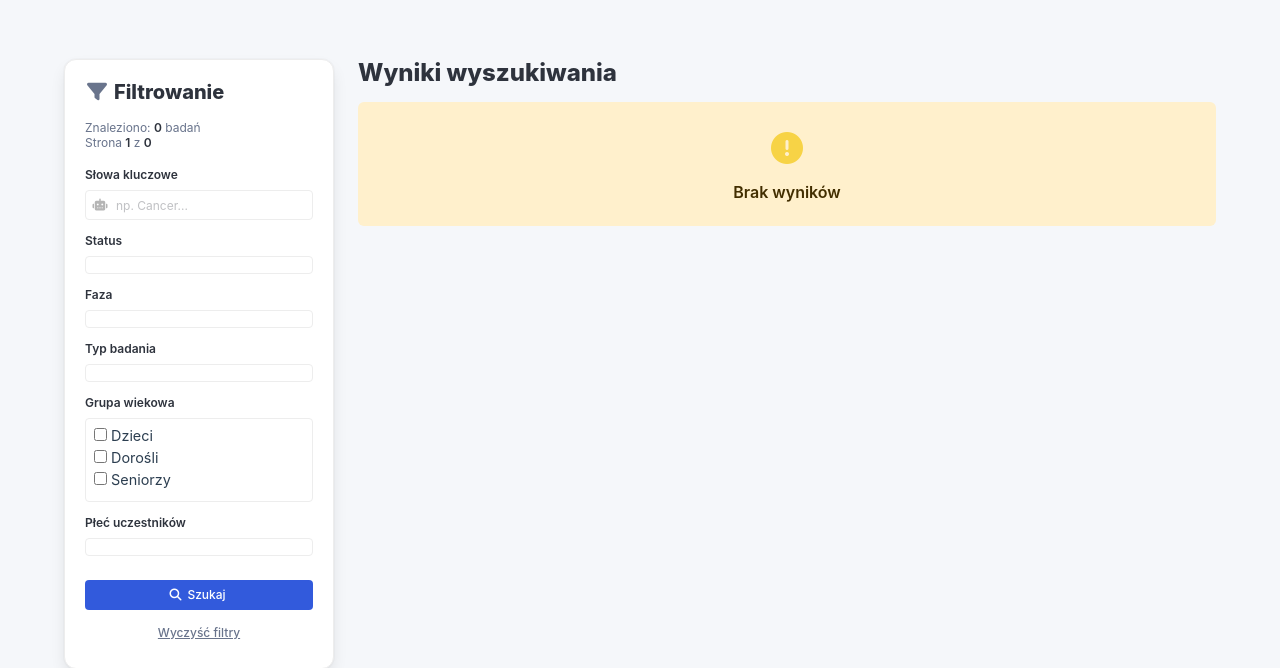
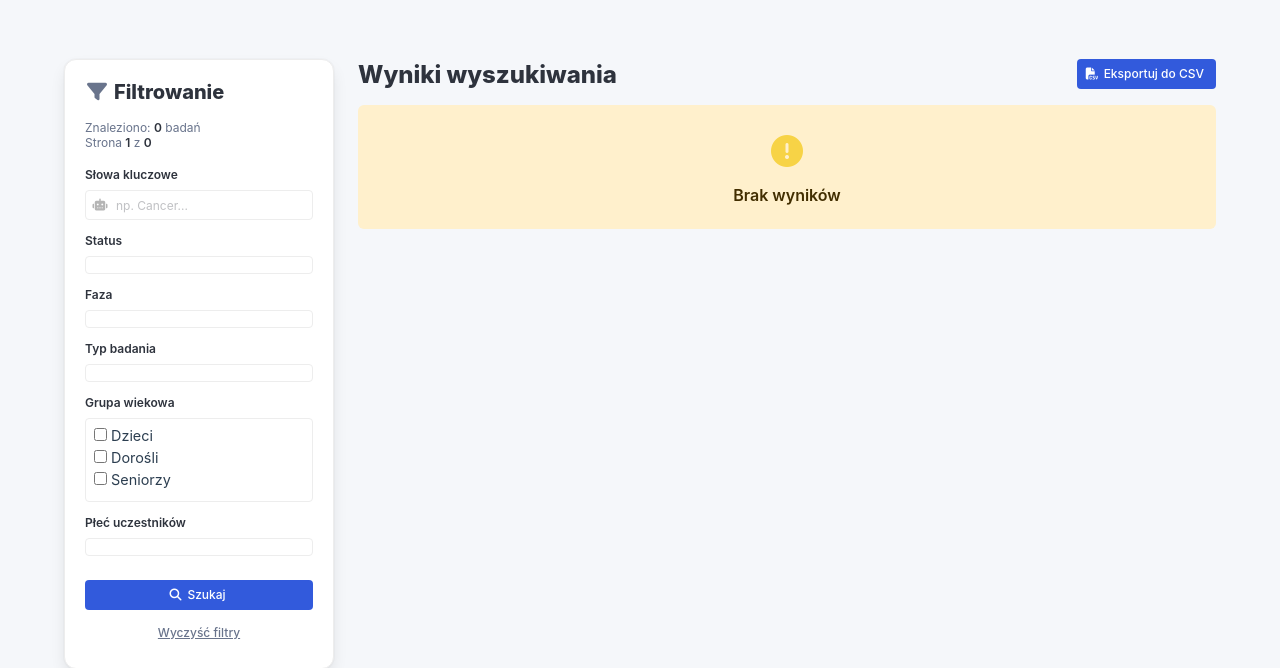
Before and after one commit to scbpls/clinical-scope, a Flask app: page / in a window 1280 px wide. Shown: the part 53-721 px from the top of the page. Run offline with Flask 3, Linux system fonts and the light colour scheme; data that the repository does not hold is empty.

Commit message:
Add CSV export

```diff
--- a/app.py
+++ b/app.py
@@ -1,5 +1,5 @@
 import pandas as pd
-from flask import Flask, render_template, request, url_for
+from flask import Flask, render_template, url_for, make_response, request
 from flask_caching import Cache
 from deep_translator import GoogleTranslator
 
@@ -55,16 +55,16 @@ def utility_processor():
 def index():
     conn = get_db()
 
-    # Parametry
+    # Główne parametry
+    query_text = request.args.get("q", "")
     page = request.args.get("page", 1, type=int)
     per_page = 20
-    query_text = request.args.get("q", "")
 
     suggestion = None
     if query_text:
         suggestion = search_engine.get_suggestion(query_text)
 
-    # Zebranie filtrów w słownik
+    # Filtry
     filters = {
         "q": query_text,
         "status": request.args.getlist("status"),
@@ -287,5 +287,50 @@ def translate_text():
     return {"error": "Błędne dane"}, 400
 
 
+@app.route("/export_csv")
+def export_csv():
+    conn = get_db()
+
+    # Główne parametry
+    page = request.args.get("page", 1, type=int)
+    per_page = 20
+    query_text = request.args.get("q", "")
+
+    # Filtry
+    filters = {
+        "q": query_text,
+        "status": request.args.getlist("status"),
+        "phase": request.args.getlist("phase"),
+        "type": request.args.getlist("type"),
+        "age": request.args.getlist("age"),
+        "sex": request.args.getlist("sex"),
+    }
+
+    # Pobranie identycznego ID
+    matching_ids = search_engine.get_relevant_ids(query_text) if query_text else []
+
+    # Pobranie bieżącej strony
+    trials_data, _, _ = fetch_trials_paginated(
+        conn, filters, matching_ids, page, per_page
+    )
+
+    if not trials_data:
+        return "Brak danych do eksportu", 404
+
+    # Stworzenie ramki danych
+    df = pd.DataFrame(trials_data)
+
+    # Wygenerowanie pliku CSV
+    csv_data = df.to_csv(index=False, encoding="utf-8-sig")
+
+    response = make_response(csv_data)
+    response.headers["Content-Disposition"] = (
+        f"attachment; filename=clinical_trials_page_{page}.csv"
+    )
+    response.headers["Content-type"] = "text/csv"
+
+    return response
+
+
 if __name__ == "__main__":
     app.run(debug=True)
--- a/init_db.py
+++ b/init_db.py
@@ -11,11 +11,11 @@ full_df = pd.concat([df1, df2, df3])
 
 # Usunięcie diplikatów
 full_df = full_df.drop_duplicates(subset=["NCT Number"])
-print(f"Liczba unikalnych badań: {len(full_df)}")
 
 # Zapisanie do bazy danych
+print("Zapisywanie danych do bazy...")
 conn = sqlite3.connect("clinical_trials.db")
 full_df.to_sql("trials", conn, if_exists="replace", index=False)
 conn.close()
 
-print("Baza danych gotowa")
+print("Baza danych gotowa!")
--- a/templates/index.html
+++ b/templates/index.html
@@ -209,6 +209,17 @@ endblock %} {% block content %}
           <div class="level-left">
             <div class="level-item">
               <h2 class="title is-4">Wyniki wyszukiwania</h2>
+            </div>
+          </div>
+          <div class="level-right">
+            <div class="level-item">
+              <a
+                href="{{ url_for('export_csv', **request.args) }}"
+                class="button is-small is-link is-light"
+              >
+                <span class="icon"><i class="fa-solid fa-file-csv"></i></span>
+                <span>Eksportuj do CSV</span>
+              </a>
             </div>
           </div>
         </div>
```
